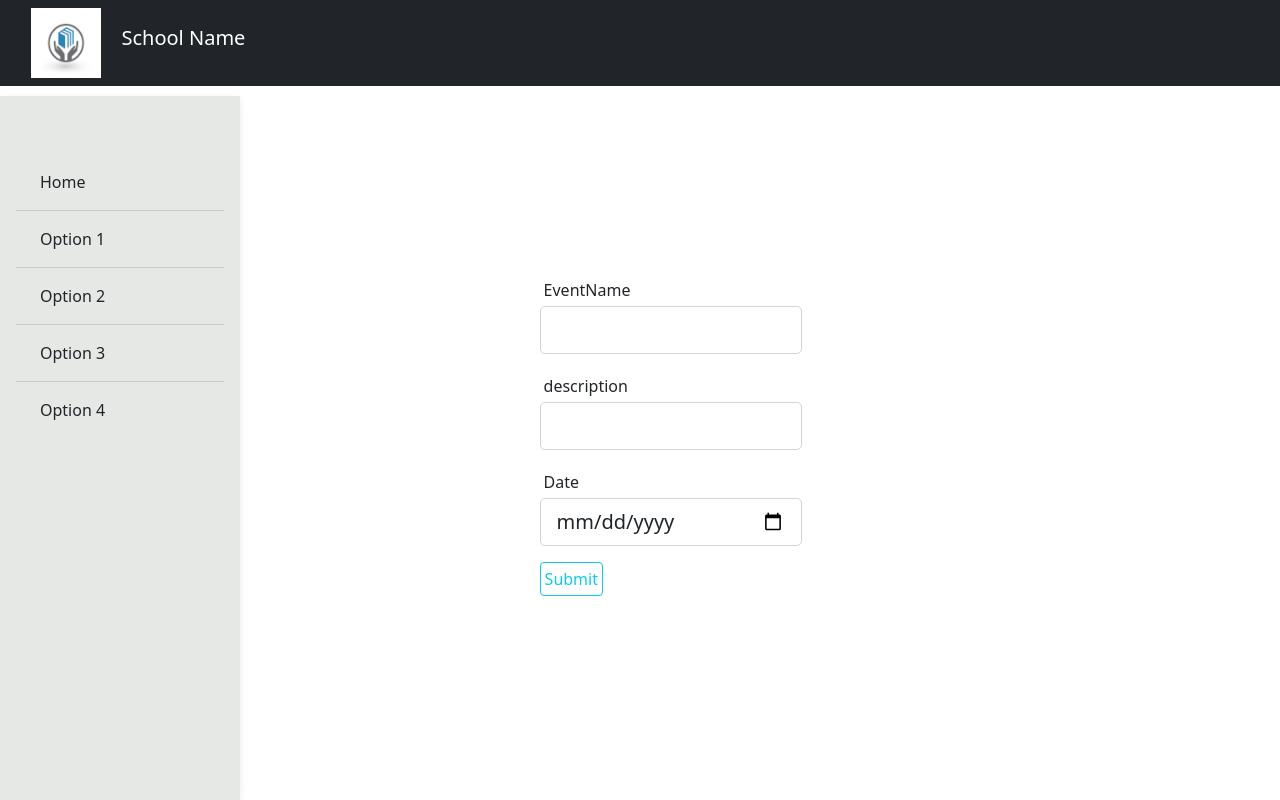
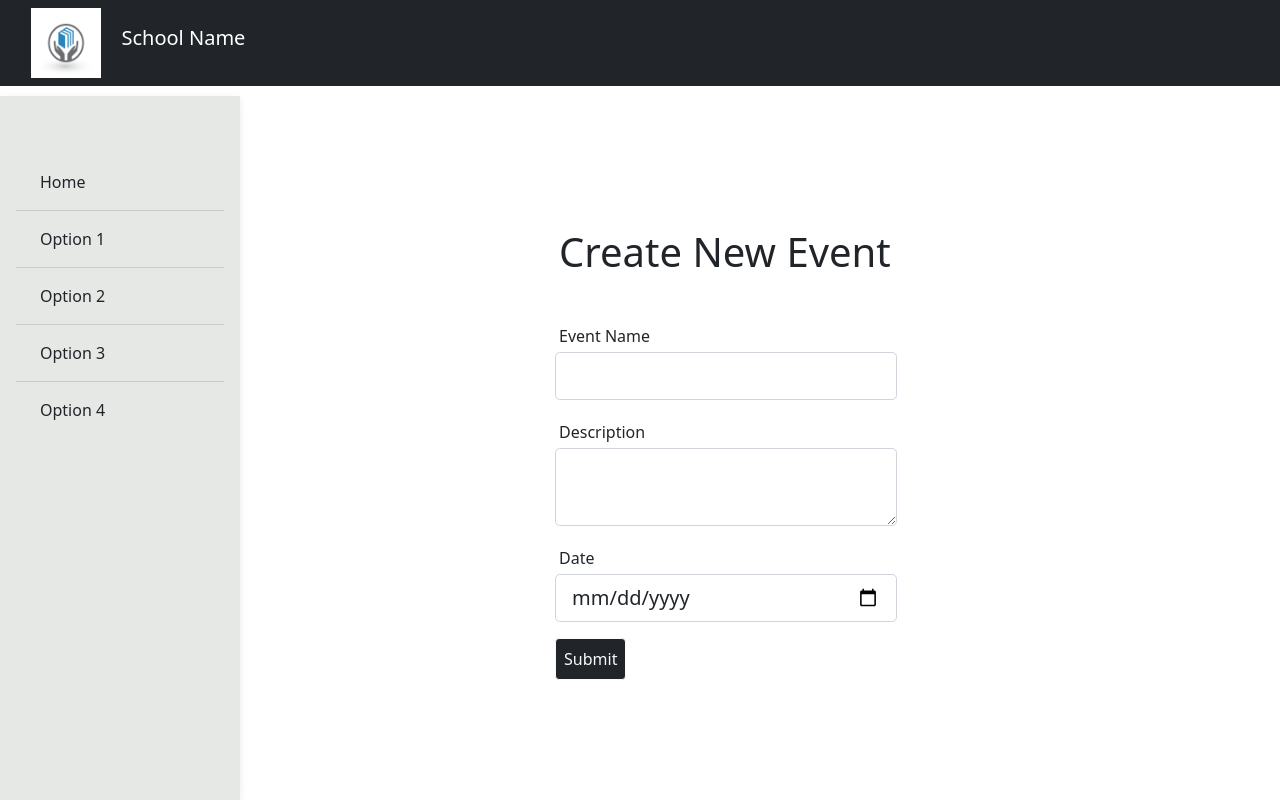
Before and after one commit to rahul240699/python_case_study, a Flask app: page /admin/addEvent in a window 1280 px wide. Run offline with Flask 2, Linux system fonts and the light colour scheme.

Commit message:
css cahnges to layout addevent

```diff
--- a/forms.py
+++ b/forms.py
@@ -2,9 +2,10 @@ from flask_wtf import FlaskForm
 from wtforms import StringField,SubmitField
 from wtforms.validators import DataRequired, Length
 from wtforms.fields import DateField
+from wtforms.widgets import TextArea
 
 class EventForm(FlaskForm):
-    EventName = StringField('EventName',validators=[DataRequired(),Length(min=2,max=20)])
-    EventDescription = StringField('description', validators=[DataRequired(),Length(min=10,max=100)])
+    EventName = StringField('Event Name',validators=[DataRequired(),Length(min=2,max=20)])
+    EventDescription = StringField('Description', validators=[DataRequired(),Length(min=10,max=100)],widget=TextArea())
     EventDate = DateField('Date', format='%Y-%m-%d')
     submit = SubmitField('Submit')
--- a/main.py
+++ b/main.py
@@ -1,7 +1,6 @@
 from flask import Flask, render_template, url_for,flash,redirect, request
 from flask_sqlalchemy import SQLAlchemy
 from sqlalchemy.orm import backref
-from sqlalchemy import *
 from datetime import datetime
 from forms import EventForm
 
--- a/static/layout.css
+++ b/static/layout.css
@@ -24,8 +24,11 @@ img{
 }
 
  .form{
-    margin-left: 60%;
-    margin-top: 35%;
+    margin-left: 55%;
+    margin-top: 25%;
+ }
+ .createevent{
+   padding:20px;
  }
  /* Sidebar */
  .sidebar {
--- a/templates/addEvent.html
+++ b/templates/addEvent.html
@@ -2,6 +2,7 @@
 {% block content %}
 
 <div class="content-section form">
+   <h1 class="createevent">Create New Event</h1>
     <form method="POST" action="">
       {{ form.hidden_tag() }}
       <fieldset class="form-group">
@@ -18,7 +19,7 @@
           {{ form.EventDate(class="form-control form-control-lg")}}
         </div>
         <div class="form-group m-3">
-          {{form.submit(class="btn btn-outline-info p-1")}}
+          {{form.submit(class="btn bg-dark text-light btn-outline-info p-2 border-light")}}
         </div>
       </fieldset>
       </form>
--- a/templates/layout.html
+++ b/templates/layout.html
@@ -55,7 +55,7 @@
   <!-- Sidebar -->
       <main role="main" class="container">
         <div class="row">
-           <div class="col-md-8">
+           <div class="col-md-9">
             {% with messages = get_flashed_messages(with_categories=true) %}
             {% if messages %}
             {% for category, message in messages %}
@@ -65,7 +65,7 @@
             {% endfor %}
             {% endif %}
             {% endwith %}
-            <div class="col-md-18">
+            <div class="col-12">
             {% block content %}{% endblock %}
            </div>
         </div>
```
